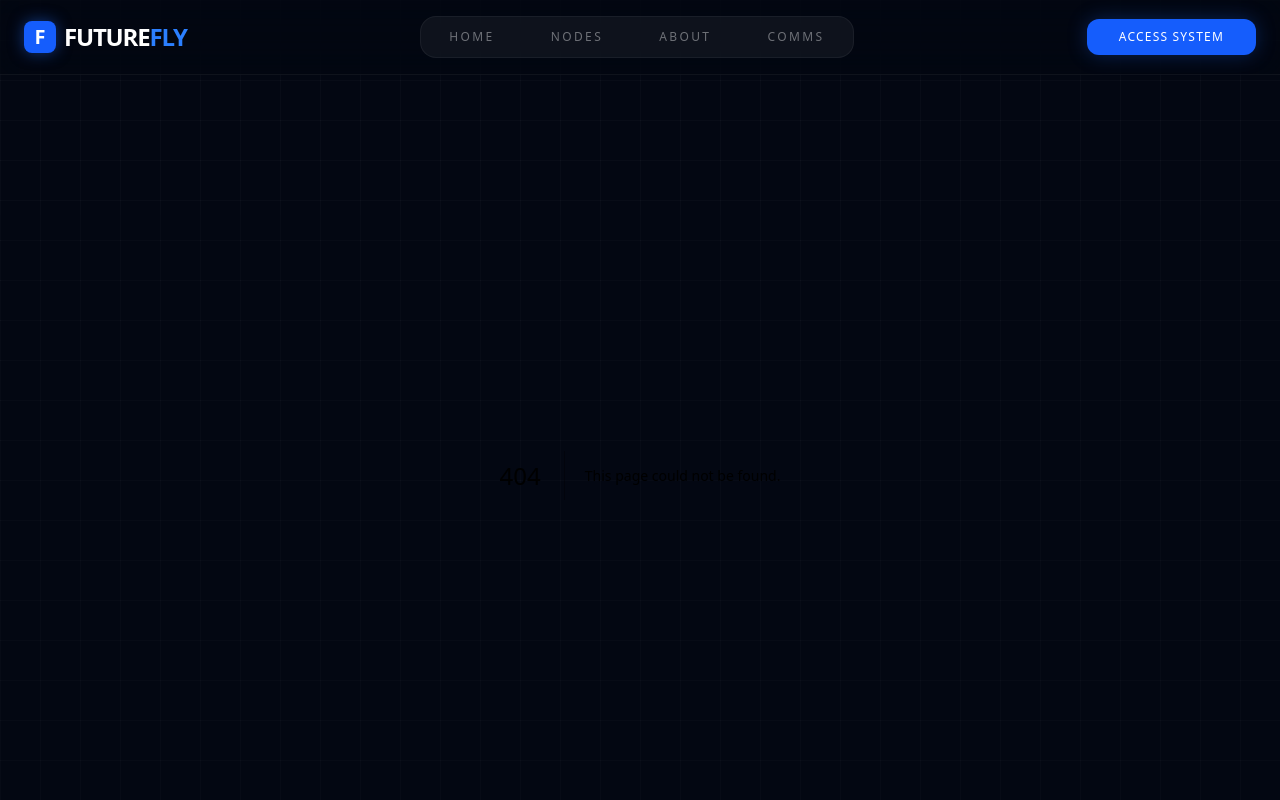
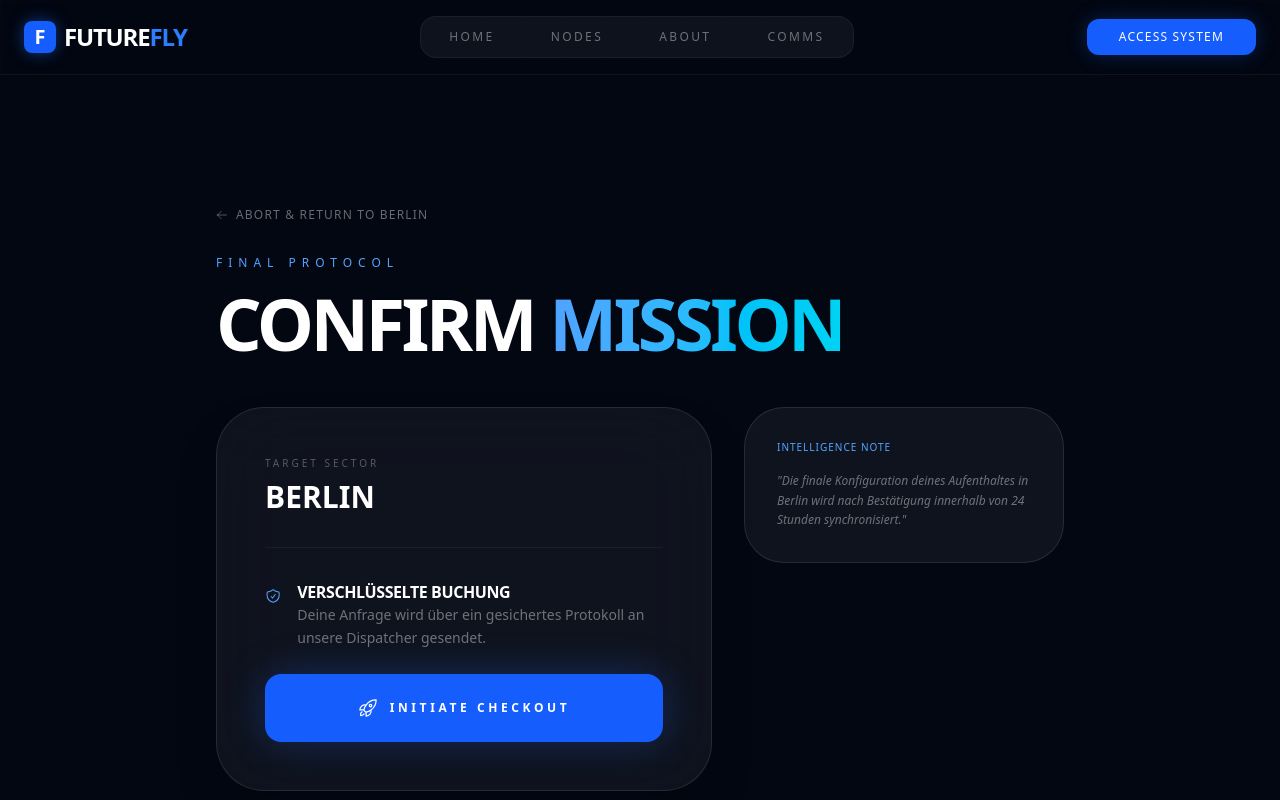
Before and after one commit to Oliver-DCI/ReiseTourApp, a Next.js app: page /booking/berlin in a window 1280 px wide. Before the commit this address had no page. Shown: the top 800 px of the page. Built offline with nearby package versions, Linux system fonts and the light colour scheme.

Commit message:
feat: booking-seite implementiert und default-export korrigiert

```diff
--- /dev/null
+++ b/app/booking/[city]/page.tsx
@@ -0,0 +1,108 @@
+"use client";
+
+import React, { use } from "react"; // React explizit importiert
+import { tours } from "@/data/tours";
+import { notFound } from "next/navigation";
+import Link from "next/link";
+import { motion } from "framer-motion";
+import { HiOutlineArrowLeft, HiOutlineShieldCheck, HiOutlineRocketLaunch } from "react-icons/hi2";
+
+// Wir definieren die Komponente explizit
+function BookingPage({
+  params,
+}: {
+  params: Promise<{ city: string }>;
+}) {
+  // Params mit dem neuen Next.js 15 Hook 'use' entpacken
+  const resolvedParams = use(params);
+  const city = resolvedParams.city;
+
+  const currentCity = tours.find(
+    (tour) => tour.city.toLowerCase() === city.toLowerCase()
+  );
+
+  if (!currentCity) {
+    return notFound();
+  }
+
+  return (
+    <main className="min-h-screen bg-[#030712] text-white pt-32 pb-20 relative overflow-hidden">
+      {/* Background Decor */}
+      <div className="absolute top-0 left-1/2 -translate-x-1/2 w-full h-[500px] bg-blue-600/10 blur-[120px] -z-10" />
+
+      <div className="max-w-4xl mx-auto px-6">
+        {/* Header */}
+        <motion.div
+          initial={{ opacity: 0, y: 20 }}
+          animate={{ opacity: 1, y: 0 }}
+          className="mb-12"
+        >
+          <Link
+            href={`/tour/${city}`}
+            className="group inline-flex items-center gap-2 text-xs font-mono uppercase tracking-widest text-white/40 hover:text-blue-400 transition-colors mb-8"
+          >
+            <HiOutlineArrowLeft className="group-hover:-translate-x-1 transition-transform" />
+            Abort & Return to {currentCity.city}
+          </Link>
+
+          <h4 className="text-blue-400 font-mono text-xs uppercase tracking-[0.5em] mb-4">
+            Final Protocol
+          </h4>
+          <h1 className="text-5xl md:text-7xl font-black uppercase tracking-tighter">
+            Confirm <span className="text-transparent bg-clip-text bg-gradient-to-r from-blue-400 to-cyan-400">Mission</span>
+          </h1>
+        </motion.div>
+
+        {/* Booking Card */}
+        <div className="grid md:grid-cols-5 gap-8">
+          <motion.div
+            initial={{ opacity: 0, scale: 0.95 }}
+            animate={{ opacity: 1, scale: 1 }}
+            transition={{ delay: 0.2 }}
+            className="md:col-span-3 bg-white/5 backdrop-blur-2xl border border-white/10 rounded-[3rem] p-10 md:p-12 shadow-2xl"
+          >
+            <div className="space-y-8">
+              <div>
+                <span className="text-[10px] font-mono uppercase tracking-[0.3em] text-white/30 block mb-2">Target Sector</span>
+                <p className="text-3xl font-bold uppercase">{currentCity.city}</p>
+              </div>
+
+              <div className="pt-8 border-t border-white/5">
+                <div className="flex items-start gap-4 mb-6">
+                  <HiOutlineShieldCheck className="text-blue-400 mt-1" size={24} />
+                  <div>
+                    <h3 className="font-bold uppercase tracking-tight">Verschlüsselte Buchung</h3>
+                    <p className="text-sm text-white/40 leading-relaxed">Deine Anfrage wird über ein gesichertes Protokoll an unsere Dispatcher gesendet.</p>
+                  </div>
+                </div>
+
+                <button className="w-full bg-blue-600 hover:bg-blue-500 text-white font-black uppercase text-xs tracking-[0.3em] py-6 rounded-2xl shadow-[0_0_40px_rgba(37,99,235,0.3)] transition-all hover:scale-[1.02] active:scale-[0.98] flex items-center justify-center gap-3">
+                  <HiOutlineRocketLaunch size={20} />
+                  Initiate Checkout
+                </button>
+              </div>
+            </div>
+          </motion.div>
+
+          {/* Side Info */}
+          <motion.div
+            initial={{ opacity: 0, x: 20 }}
+            animate={{ opacity: 1, x: 0 }}
+            transition={{ delay: 0.3 }}
+            className="md:col-span-2 space-y-6"
+          >
+            <div className="bg-white/5 border border-white/10 rounded-[2.5rem] p-8">
+              <h4 className="text-[10px] font-mono uppercase tracking-widest text-blue-400 mb-4">Intelligence Note</h4>
+              <p className="text-xs text-white/40 leading-relaxed italic">
+                "Die finale Konfiguration deines Aufenthaltes in {currentCity.city} wird nach Bestätigung innerhalb von 24 Stunden synchronisiert."
+              </p>
+            </div>
+          </motion.div>
+        </div>
+      </div>
+    </main>
+  );
+}
+
+// Hier ist der entscheidende Teil für Next.js:
+export default BookingPage;
```
